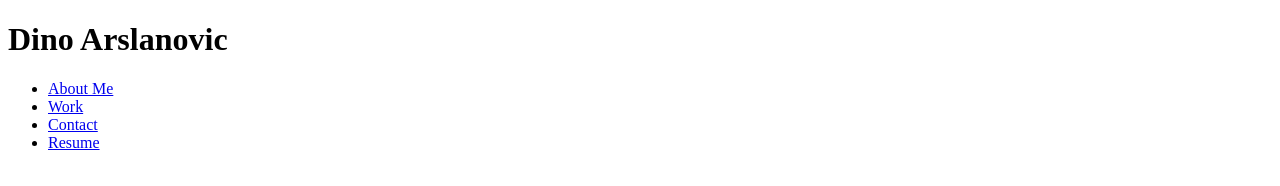
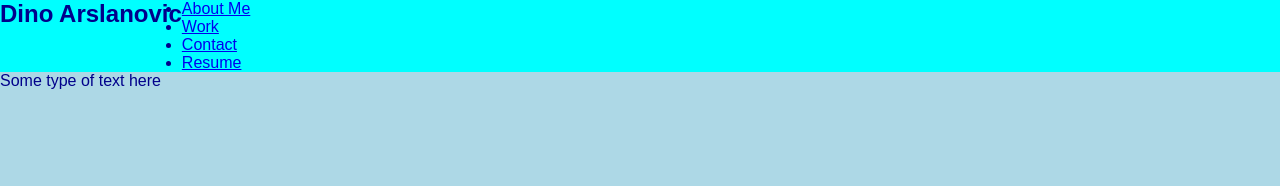
Before and after one commit to dinoarslanovic26/Personal-Portfolio, a plain HTML site: page index.html in a window 1280 px wide. Drawn offline with Linux system fonts and the light colour scheme; files that its build step writes are made by us from their sources.

Commit message:
Started style.css and modified html doc

```diff
--- a/Assets/style.css
+++ b/Assets/style.css
@@ -0,0 +1,23 @@
+* {
+    margin: 0;
+    padding: 0;
+    font-family:sans-serif;
+    box-sizing: border-box;
+}
+
+body {
+    background-color: #add8e6;
+    color: #00008B;
+    margin: 0px;
+    top: 0px;
+    padding: 0px;
+}
+
+nav {
+    display: flex;
+    background-color: aqua;
+}
+
+header {
+
+}
--- a/index.html
+++ b/index.html
@@ -5,11 +5,13 @@
     <meta http-equiv="X-UA-Compatible" content="IE=edge">
     <meta name="viewport" content="width=device-width, initial-scale=1.0">
     <title>Portfolio</title>
+    <link rel="stylesheet" href="style.css">
 </head>
 <body>
-    <header class="header"></header>
-    <h1>Dino Arslanovic</h1>
     <nav>
+        <header class="header"></header>
+        <h1>Dino Arslanovic</h1>
+        <div class="right">
         <ul>
             <li>
                 <a href="About Me">About Me</a>
@@ -24,7 +26,19 @@
                 <a href="Resume">Resume</a>
             </li>
         </ul>
+        </div>
     </nav>
+
+    <main>
+        <div class="img-div">
+            <p>Some type of text here</p>
+        </div>
+
+        <div class=""
+
+
+
+    </main>
 
 
 </body>
```
Also changed, not shown: Assets/img/images.jpg (added).
